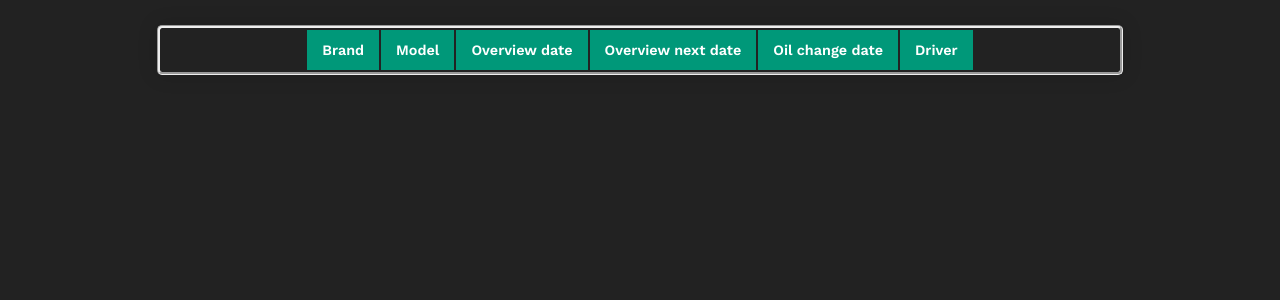
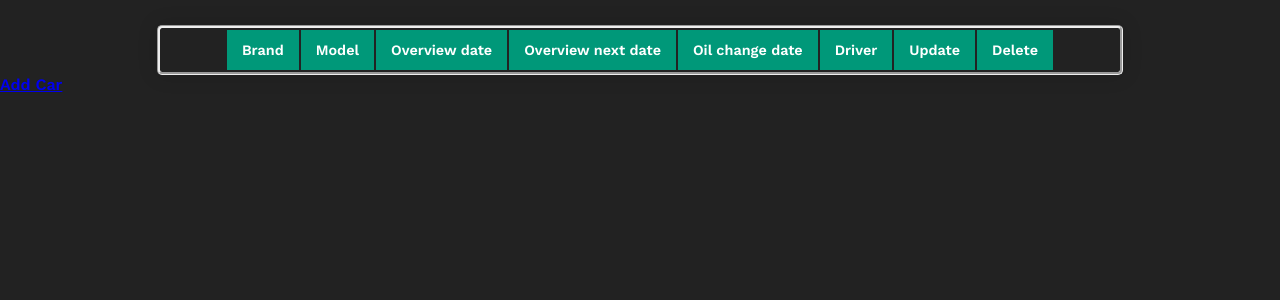
Before and after one commit to karolkisinski/Car-manager, a Django app: page /cars/cars.html in a window 1280 px wide. Shown: the part 63-363 px from the top of the page. Run offline with Django 3.2, Linux system fonts and the light colour scheme; data that the repository does not hold is empty; some libraries are stand-ins or nearby versions.

Commit message:
Added adding cars, modifying cars, deleting cars

```diff
--- a/car_manager/car_manager/urls.py
+++ b/car_manager/car_manager/urls.py
@@ -28,4 +28,7 @@ urlpatterns = [
     path('login/', loginPage, name="login"),
     path('logout/', logoutUser, name="logout"),
     path('register/', registerPage, name="register"),
+    path('create_car/', createCar, name="create_car"),
+    path('cars/update_car/<str:pk>/', updateCar, name="update_car"),
+    path('cars/delete_car/<str:pk>/', deleteCar, name="delete_car"),
 ]
--- a/car_manager/cars/models.py
+++ b/car_manager/cars/models.py
@@ -13,7 +13,7 @@ class Car(models.Model):
     model = models.CharField(max_length=50)
     overview_date = models.DateField()
     oil_change_date = models.DateField()
-    driver= models.OneToOneField(Driver, on_delete=models.CASCADE, unique=True)
+    driver= models.ForeignKey(Driver, on_delete=models.CASCADE)
 
     def overview_next_date(self):
         return (self.overview_date + timedelta(days=365))
--- a/car_manager/cars/views.py
+++ b/car_manager/cars/views.py
@@ -1,7 +1,7 @@
 from django.shortcuts import render, get_object_or_404, redirect
 from datetime import timedelta
 from django.contrib.auth.forms import UserCreationForm
-from .forms import CreateUserForm
+from .forms import CreateUserForm, CarForm
 from django.contrib import messages
 from django.contrib.auth import authenticate, login, logout
 from django.contrib.auth.decorators import login_required
@@ -53,5 +53,29 @@ def logoutUser(request):
 
 @login_required(login_url='login')
 def home(request):
+    #context = {}
+    return render(request, "website/home.html", {"num_cars": Car.objects.count()})
+
+def createCar(request):
+    form = CarForm()
+    if request.method == 'POST':
+        form = CarForm(request.POST)
+        if form.is_valid():
+            form.save()
+    context = {'form': form}
+    return render(request, 'cars/car_form.html', context)
+def updateCar(request, pk):
+    car = Car.objects.get(id=pk)
+    form = CarForm(instance=car)
+    if request.method == 'POST':
+        form = CarForm(request.POST, instance=car)
+        if form.is_valid():
+            form.save()
+    context = {'form': form}
+    return render(request, 'cars/car_form.html', context)
+
+def deleteCar(request, pk):
+    car = Car.objects.get(pk=pk)
+    car.delete()
     context = {}
-    return render(request, "website/home.html", context)
+    return redirect('cars')
--- /dev/null
+++ b/car_manager/website/static/website/js/functions.js
@@ -0,0 +1,6 @@
+function call_counter(url) {
+                if (confirm("Do you want to delete this car?")){
+                    window.open(url);
+                } else {
+                }
+                };
--- a/car_manager/website/templates/cars/cars.html
+++ b/car_manager/website/templates/cars/cars.html
@@ -3,8 +3,10 @@
 <html lang="en">
 <head>
     <meta charset="UTF-8">
-    <link rel="stylesheet"  href="/static/website/style.css" type="text/css" />
-    <link rel="stylesheet"  href="/static/website/nav.css" type="text/css" />
+    <script type="text/javascript" src="/static/website/js/jquery-3.6.0.js"></script>
+    <script type="text/javascript" src="/static/website/js/functions.js"></script>
+    <link rel="stylesheet"  href="/static/website/css/style.css" type="text/css" />
+    <link rel="stylesheet"  href="/static/website/css/nav.css" type="text/css" />
     <title>Cars!</title>
 </head>
 <body>
@@ -44,6 +46,8 @@
                     <th>Overview next date</th>
                     <th>Oil change date</th>
                     <th>Driver</th>
+                    <th>Update</th>
+                    <th>Delete</th>
                 </tr>
             </thead>
             <tbody>
@@ -55,10 +59,15 @@
                         <td>{{car.overview_next_date}}</td>
                         <td>{{car.oil_change_date}}</td>
                         <td>{{car.driver.first_name}} {{car.driver.last_name}}</td>
+                        <td><a class="btn car-udpate" href="{% url 'update_car' car.id %}">Update</a></td>
+                        <td><button id='delete-car' onclick=call_counter('{% url 'delete_car' car.id %}')>Delete</button></td>
                     </tr>
                 {% endfor %}
             </tbody>
         </table>
     </div>
+    <div class="car add">
+        <a class="btn car-add" href="{% url 'create_car' %}">Add Car</a>
+    </div>
 </body>
 </html>
--- a/car_manager/website/templates/cars/detail.html
+++ b/car_manager/website/templates/cars/detail.html
@@ -2,7 +2,7 @@
 <html lang="en">
 <head>
     <meta charset="UTF-8">
-    <link rel="stylesheet"  href="/static/website/nav.css" type="text/css" />
+    <link rel="stylesheet"  href="/static/website/css/nav.css" type="text/css" />
     <title>Car: {{car.brand}} {{car.model}}</title>
 </head>
 <body>
--- a/car_manager/website/templates/website/home.html
+++ b/car_manager/website/templates/website/home.html
@@ -2,7 +2,7 @@
 <html lang="en">
 <head>
     <meta charset="UTF-8">
-    <link rel="stylesheet"  href="/static/website/nav.css" type="text/css" />
+    <link rel="stylesheet"  href="/static/website/css/nav.css" type="text/css" />
     <title>Welcome!</title>
 </head>
 <body>
```
Also changed, not shown: car_manager/cars/forms.py (+7 -1 lines), car_manager/website/templates/cars/car_form.html (added, +29 -0 lines), car_manager/website/static/website/css/nav.css (renamed from car_manager/website/static/website/nav.css), car_manager/website/static/website/css/style.css (renamed from car_manager/website/static/website/style.css).
